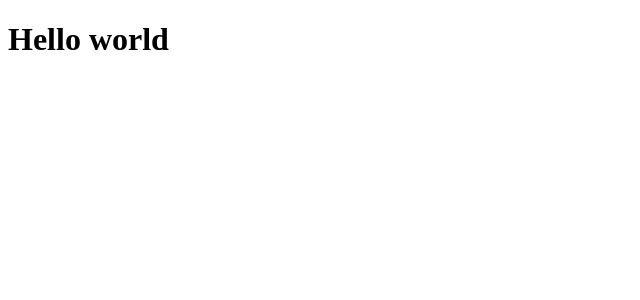
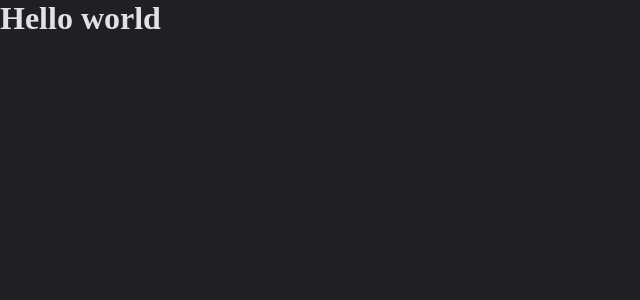
Before and after one commit to marcoscode404/dtmoneyIgnite03, a React (Vite) app in the folder 03-dt-money/: page / in a window 1280 px wide. Shown: the top 300 px of the page, without its empty margins (0-640 px from the left). Built offline with nearby package versions, Linux system fonts and the light colour scheme.

Commit message:
configuração de styles do projeto

```diff
--- a/03-dt-money/index.html
+++ b/03-dt-money/index.html
@@ -2,9 +2,16 @@
 <html lang="en">
   <head>
     <meta charset="UTF-8" />
+
+    <link rel="preconnect" href="https://fonts.googleapis.com">
+    <link rel="preconnect" href="https://fonts.gstatic.com" crossorigin>
+
     <link rel="icon" type="image/svg+xml" href="/vite.svg" />
     <meta name="viewport" content="width=device-width, initial-scale=1.0" />
-    <title>Vite + React + TS</title>
+
+    <link href="https://fonts.googleapis.com/css2?family=Roboto+Mono:wght@700&family=Roboto:wght@400;700&display=swap" rel="stylesheet">
+
+    <title>dtmoney-03</title>
   </head>
   <body>
     <div id="root"></div>
--- a/03-dt-money/src/App.tsx
+++ b/03-dt-money/src/App.tsx
@@ -1,6 +1,13 @@
+import { ThemeProvider } from "styled-components";
+import { GlobalStyle } from "./styles/global";
+import { defaultTheme } from "./styles/themes/default";
+
 export function App() {
 
   return (
-    <h1>Hello world</h1>
+    <ThemeProvider theme={defaultTheme}>
+      <GlobalStyle />
+      <h1>Hello world</h1>
+    </ThemeProvider>
   )
 }
--- a/03-dt-money/src/styles/global.ts
+++ b/03-dt-money/src/styles/global.ts
@@ -0,0 +1,24 @@
+import { createGlobalStyle } from "styled-components";
+
+export const GlobalStyle = createGlobalStyle`
+* {
+    margin: 0;
+    padding: 0;
+    box-sizing: border-box;
+
+    :focus {
+        outline: 0;
+        box-shadow: 0 0 0 2px ${props => props.theme['green-500']};
+    }
+
+    body {
+        background-color: ${props => props.theme['gray-800']};
+        color: ${props => props.theme['gray-100']};
+        -webkit-font-smoothing: antialiased;
+    }
+
+    border-style, input, textarea, button {
+        font: 400 1rem Roboto, sans-serif;
+    }
+}
+`
```
Also changed, not shown: 03-dt-money/src/@types/styled.d.ts (added, +9 -0 lines).
